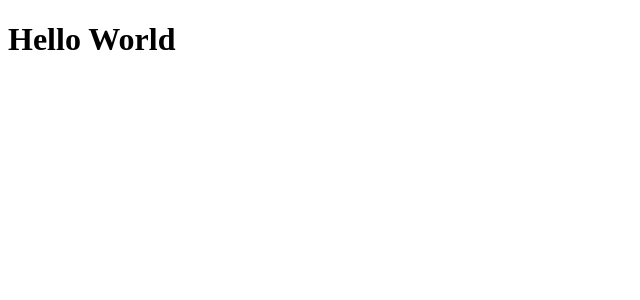
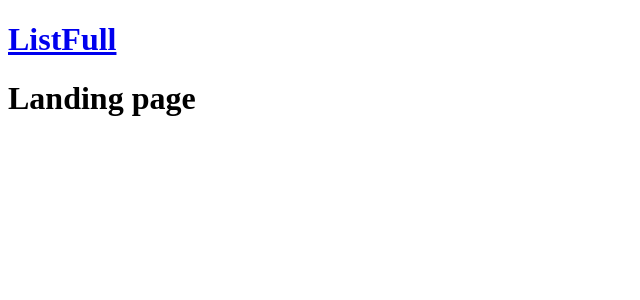
Before and after one commit to Tyler-Gosselin/listful-client, a React (Create React App) app: page / in a window 1280 px wide. Shown: the top 300 px of the page, without its empty margins (0-640 px from the left). Built offline with nearby package versions, Linux system fonts and the light colour scheme.

Commit message:
Add Navbar

```diff
--- a/src/Components/App.js
+++ b/src/Components/App.js
@@ -1,7 +1,15 @@
+import { Route, Switch } from "react-router-dom";
+
+import Landing from "./Pages/Landing";
+import Naigavtion from "./Navigation/Navigation";
+
 function App() {
   return (
     <div className="App">
-      <h1>Hello World</h1>
+      <Naigavtion />
+      <Switch>
+        <Route exact path="/" component={Landing} />
+      </Switch>
     </div>
   );
 }
--- /dev/null
+++ b/src/Components/Navigation/Navigation.js
@@ -0,0 +1,22 @@
+import React from "react";
+import { NavLink } from "react-router-dom";
+
+const Naigavtion = () => {
+  return (
+    <div className="nav_bar_wrapper">
+      <div className="nav_bar_left">
+        <NavLink
+          exact
+          to="/"
+          activeClassName="nav-link-active"
+          className="logo"
+        >
+          <h1>ListFull</h1>
+        </NavLink>
+      </div>
+      <div className="nav_bar_right"></div>
+    </div>
+  );
+};
+
+export default Naigavtion;
--- a/src/Components/Pages/Landing.js
+++ b/src/Components/Pages/Landing.js
@@ -3,7 +3,7 @@ import React from 'react'
 function Landing() {
     return (
         <div>
-            Landing
+           <h1>Landing page</h1>
         </div>
     )
 }
--- a/src/index.js
+++ b/src/index.js
@@ -1,10 +1,14 @@
 import React from "react";
 import ReactDOM from "react-dom";
+import { BrowserRouter } from "react-router-dom";
+
 import App from "./Components/App";
 
 ReactDOM.render(
   <React.StrictMode>
-    <App />
+    <BrowserRouter>
+      <App />
+    </BrowserRouter>
   </React.StrictMode>,
   document.getElementById("root")
 );
```
